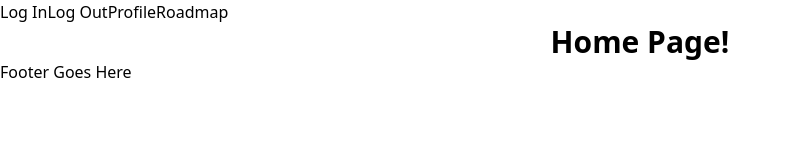
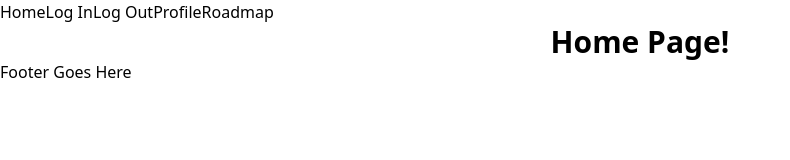
Before and after one commit to PekaVengers/CareerCompass, a React (Vite) app in the folder client/: page / in a window 1280 px wide. Shown: the top 160 px of the page, without its empty margins (0-790 px from the left). Built offline with nearby package versions, Linux system fonts and the light colour scheme; no server answers.

Commit message:
fix: add home link to navbar

```diff
--- a/client/src/components/Navbar.jsx
+++ b/client/src/components/Navbar.jsx
@@ -5,6 +5,7 @@ import LogoutButton from "./LogoutButton";
 export default function Navbar() {
   return (
     <div>
+      <NavLink to="/">Home</NavLink>
       <LoginButton />
       <LogoutButton />
       <NavLink to="/profile">Profile</NavLink>
```
